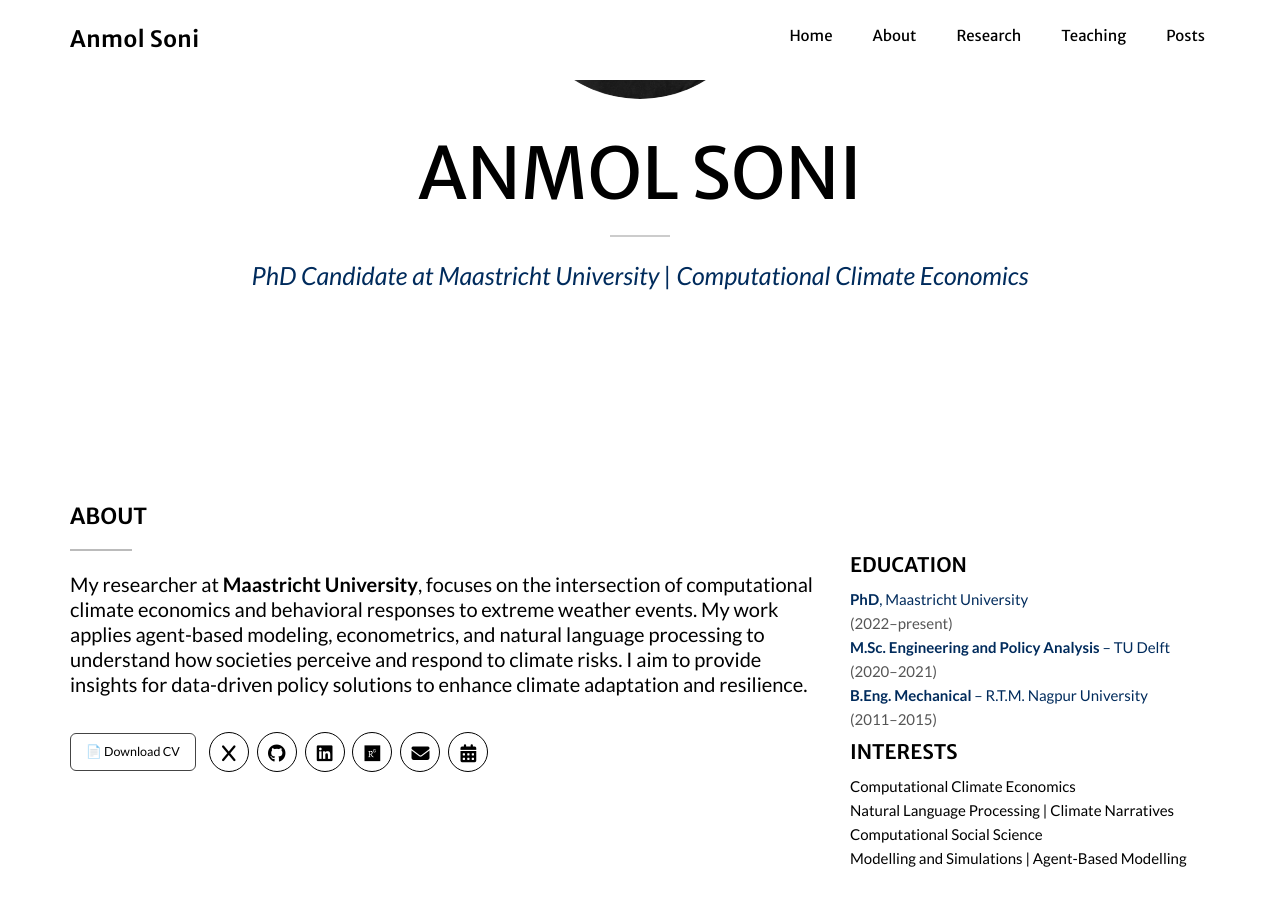
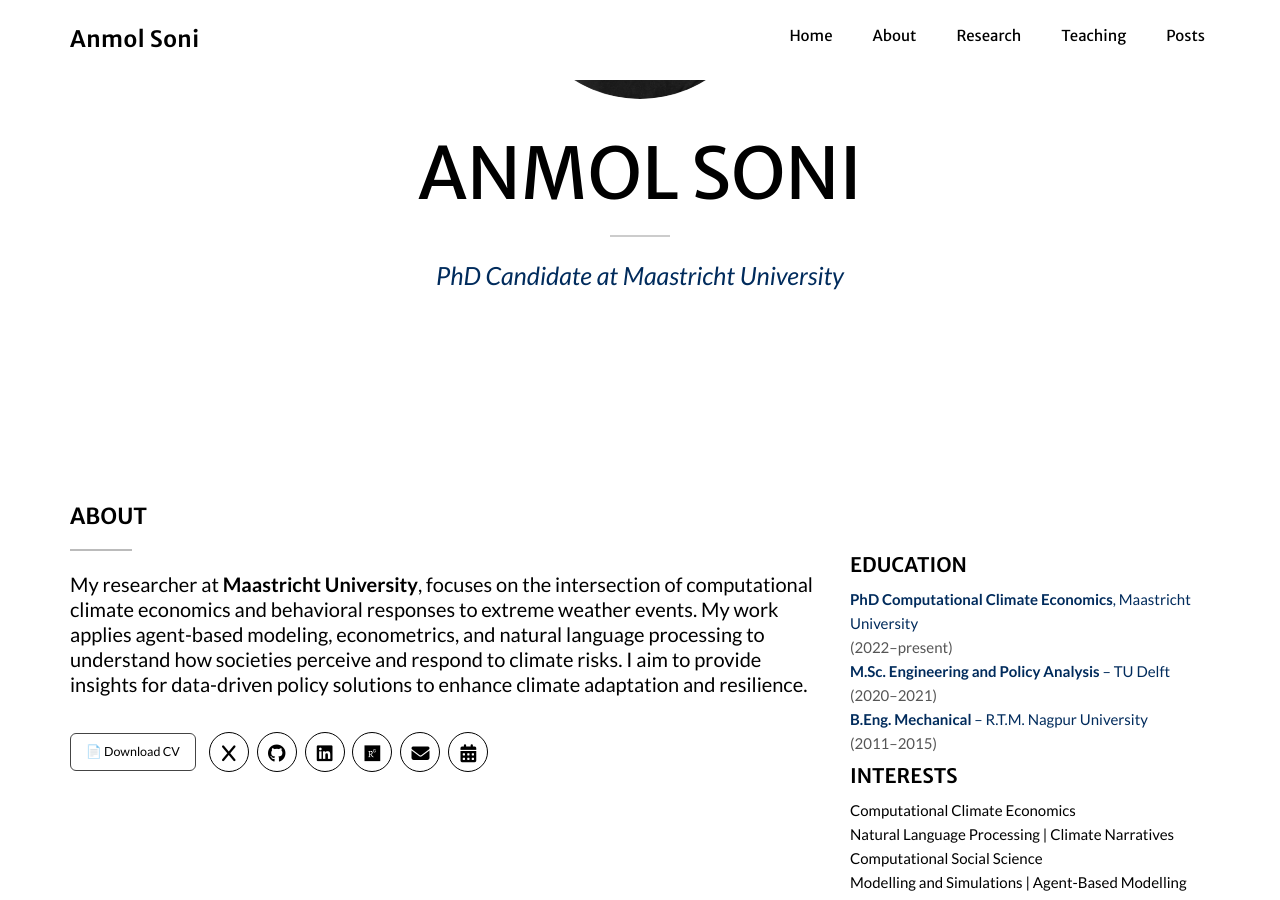
Before and after one commit to SoniAnmol/SoniAnmol.github.io, a Jekyll site: the page built from index.html, in a window 1280 px wide and 900 px high, scrolled down 471 px. Built offline with Jekyll 4.4.1, drawn with Linux system fonts in a browser that asks for light colours; nearby versions of some CDN libraries; some web fonts are replaced; part of the change alters nothing that is shown.

```diff
--- a/_includes/about.html
+++ b/_includes/about.html
@@ -61,7 +61,7 @@
           <ul class="list-unstyled" style="font-size: 1.5rem; font-weight: 500; line-height: 1.6; color: #000;">
             <li>
               <a href="#" class="text-list" target="_blank">
-                <strong>PhD</strong>, Maastricht University
+                <strong>PhD Computational Climate Economics</strong>, Maastricht University
               </a><br>
               <span class="text-muted">(2022–present)</span>
             </li>
--- a/_includes/header.html
+++ b/_includes/header.html
@@ -17,7 +17,7 @@
 
             </p>
             <p class="subtitle-tagline"> <a href="https://www.maastrichtuniversity.nl/nl/soni" class="academic-link">
-                PhD Candidate at Maastricht University | Computational Climate Economics
+                PhD Candidate at Maastricht University
               </a></p>
           </div>
         </div>
```
